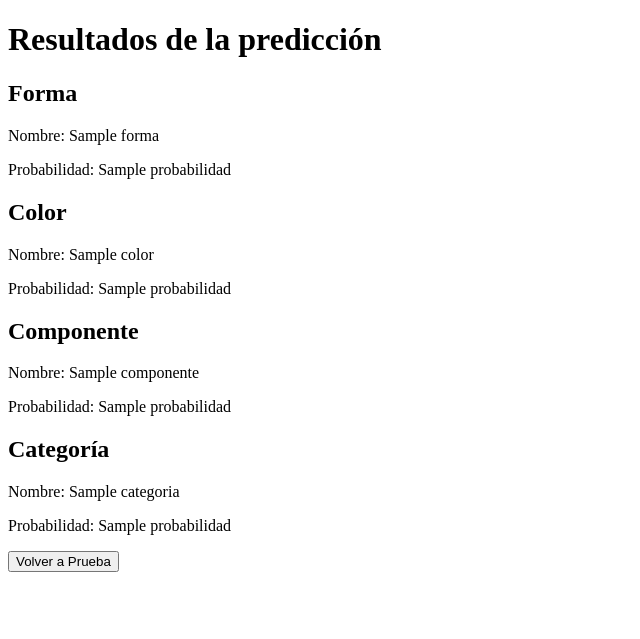
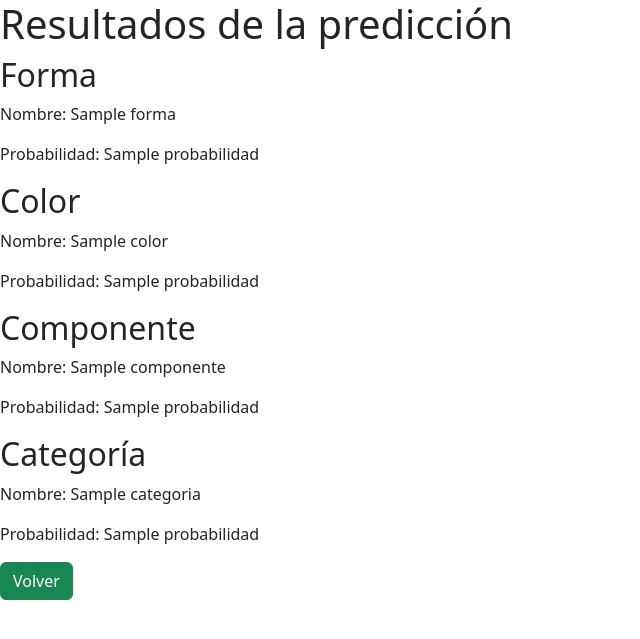
Before and after one commit to CrisMll/Aplicacion_web_PlastiScanIA, a Flask app: template templates/resultados.html in a window 1280 px wide. Shown: the top 639 px of the page, without its empty margins (0-640 px from the left). Run offline with Flask 3, Linux system fonts and the light colour scheme; the template is opened without the code that fills it: most values are stand-ins (such as "Sample title", 1, 10 or a date in 2020).

Commit message:
Add files via upload

```diff
--- a/templates/index.html
+++ b/templates/index.html
@@ -107,10 +107,9 @@
             <div class="subir-archivo">
                 <form action="/predict" method="post" enctype="multipart/form-data">
                     <input type="file" name="file" accept=".png, .jpg, .jpeg, .gif" required>
-                    <button type="submit">Predecir</button>
+                    <button type="submit" class="btn btn-outline-success">Predecir</button>
                 </form>
             </div>
-
         </section>
 
         <section id="nosotras" class="seccion-principal">
@@ -149,7 +148,7 @@
 
             <section class = "formulario">
                 <div class= "formulario-div">
-                    <form action="/templates/enviarMail.php" method="post">
+                    <form action="/contacto" method="post">
                         <label for="nombre">Nombre completo:</label>
                         <input type="text" id="nombre" name="nombre" maxlength="80" required>
 
--- a/templates/resultados.html
+++ b/templates/resultados.html
@@ -1,31 +1,48 @@
 <!DOCTYPE html>
 <html>
 <head>
+    <link rel="stylesheet" href="https://cdn.jsdelivr.net/npm/bootstrap-icons@1.11.3/font/bootstrap-icons.min.css">
+    <link href="https://cdn.jsdelivr.net/npm/bootstrap@5.3.2/dist/css/bootstrap.min.css" rel="stylesheet" integrity="sha384-T3c6CoIi6uLrA9TneNEoa7RxnatzjcDSCmG1MXxSR1GAsXEV/Dwwykc2MPK8M2HN" crossorigin="anonymous">
     <title>Resultados</title>
+    <link rel="stylesheet" href="/static/css/styles-resultados.css">
 </head>
 <body>
+    <section class="resultados-contenedor">
+        <header>
             <h1>Resultados de la predicción</h1>
+        </header>
+
+        <article>
             <h2>Forma</h2>
             <p>Nombre: {{ resultados.forma.nombre }}</p>
             <p>Probabilidad: {{ resultados.forma.probabilidad }}</p>
+        </article>
 
+        <article>
             <h2>Color</h2>
             <p>Nombre: {{ resultados.color.nombre }}</p>
             <p>Probabilidad: {{ resultados.color.probabilidad }}</p>
+        </article>
 
+        <article>
             <h2>Componente</h2>
             <p>Nombre: {{ resultados.componente.nombre }}</p>
             <p>Probabilidad: {{ resultados.componente.probabilidad }}</p>
+        </article>
 
+        <article>
             <h2>Categoría</h2>
             <p>Nombre: {{ resultados.categoria.nombre }}</p>
             <p>Probabilidad: {{ resultados.categoria.probabilidad }}</p>
+        </article>
+    </section>
 
-    <button onclick="resetear()">Volver a Prueba</button>
+
+    <button class="btn btn-success" onclick="resetear()">Volver</button>
 
     <script>
         function resetear() {
-            window.location.href = "/pruebalo";
+            window.location.href = "/volver";
             location.reload();
         }
     </script>
```
Lines whose indentation alone changed are shown as unchanged.
